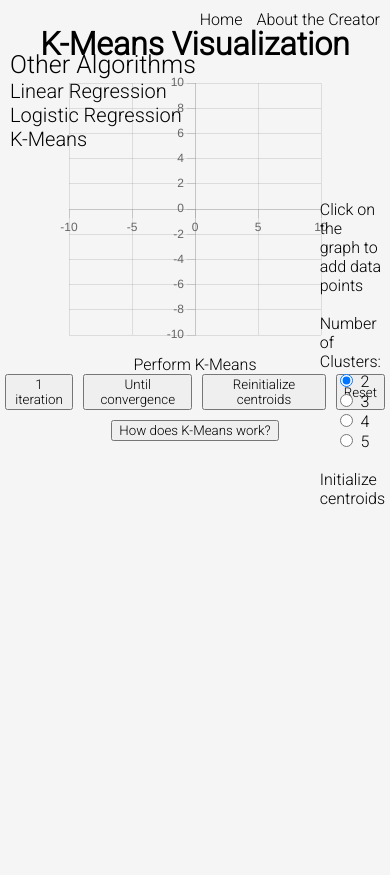
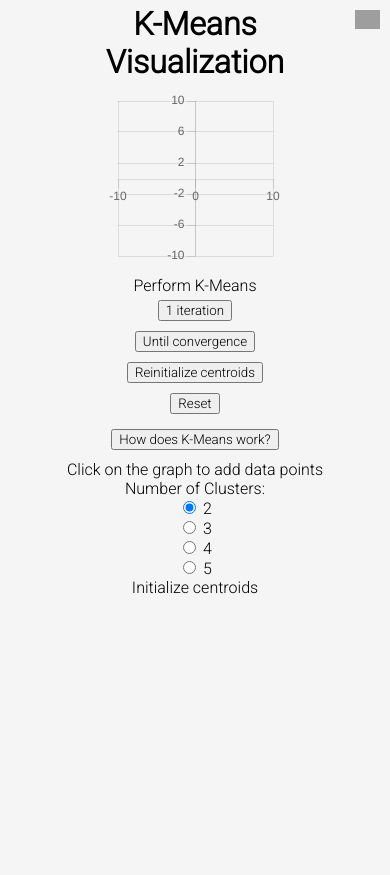
Before and after one commit to Sourish07/MLVisSuite, a Flask app: page /kmeans in a window 390 px wide. Shown: the top 875 px of the page. Run offline with Flask 2, Linux system fonts and the light colour scheme; some libraries are stand-ins or nearby versions; grey boxes are pictures that could not be loaded.

Commit message:
Added mobile sidebar

```diff
--- a/static/css/queries.css
+++ b/static/css/queries.css
@@ -1,5 +1,59 @@
 @media only screen and (max-width: 1024px) {
+    .menu-links-other-algos {
+        display: inline;
+    }
+
+    .algoLinks {
+        display: none;
+    }
+
+    .centerpiece {
+        width: 500px;
+        margin: 0 0 0 5px;
+    }
+
     #info {
-        width: auto;
+        position: initial;
+        margin-top: 100px;
     }
 }
+
+@media only screen and (max-width: 750px) {
+    h1 {
+        margin: 5px 60px 0 60px;
+    }
+
+    .menu-links {
+        display: none;
+    }
+
+    .hamburger-icon {
+        display: block;
+        position: absolute;
+        top: 10px;
+        right: 10px;
+        width: 25px;
+    }
+
+    .centerpiece {
+        width: 50vw;
+        margin: 0 auto;
+    }
+
+    .row {
+        flex-direction: column;
+    }
+
+    #info {
+        /*top: initial;*/
+        bottom: 0;
+        right: initial;
+        margin: 10px auto;
+        /*margin-top: initial;*/
+        /*position: initial;*/
+    }
+
+    #info br {
+        display: none;
+    }
+}
--- a/static/css/style.css
+++ b/static/css/style.css
@@ -9,8 +9,51 @@ body {
     margin: 0 auto;
     display: flex;
     flex-direction: column;
-    align-items: center;
+    /*align-items: center;*/
     background: #f5f5f5;
+    height: 95vh;
+}
+
+.hamburger-icon {
+    display: none;
+}
+
+.mobile-sidebar-nav {
+    display: flex;
+    flex-direction: column;
+    width: 0;
+    height: 95%;
+    position: fixed;
+    z-index: 1;
+    top: 0;
+    right: 0;
+    background-color: #222;
+    overflow-x: hidden;
+    padding-top: 60px;
+    transition: 0.5s;
+    border-top-left-radius: 10px;
+    border-bottom-left-radius: 10px;
+    white-space: nowrap;
+    color: white;
+}
+
+.mobile-sidebar-nav a {
+    color: white;
+    text-decoration: none;
+    font-size: 1.75rem;
+    padding: 10px;
+}
+
+.mobile-sidebar-nav a:hover,
+.mobile-sidebar-nav a:active {
+    background-color: #FFF;
+    color: #000;
+}
+
+.close-sidebar-nav {
+    position: absolute;
+    top: 10px;
+    left: 10px;
 }
 
 .card h2 {
@@ -26,27 +69,27 @@ body {
     top: 0;
     right: 0;
     margin: 10px 10px 0 0;
-
 }
 
 .menu-links a {
     margin-left: 10px;
 }
 
+/*.menu-links-other-algos {*/
+/*    display: none;*/
+/*}*/
+
 h1 {
     text-align: center;
     margin: 25px 0 0 0;
-    /*display: block;*/
 }
 
 a {
     text-decoration: none;
 }
 
-a:link,
-a:visited,
-a:hover,
-a:active {
+.algoLinks a,
+.menu-links a{
     color: black;
 }
 
@@ -54,9 +97,22 @@ p {
     margin: 0;
 }
 
+.row {
+    display: flex;
+    justify-content: space-around;
+}
+
+.centerpiece {
+    display: flex;
+    flex-direction: column;
+    align-items: center;
+    width: 500px;
+    /*width: 100vw;*/
+    margin: 0 auto;
+}
+
 #graph {
-    max-width: 500px;
-    width: 75vw;
+    width: 100%;
 }
 
 #figure {
@@ -72,18 +128,20 @@ p {
     display: flex;
     justify-content: center;
     margin-bottom: 10px;
+    flex-wrap: wrap;
 }
 
 #iter_buttons button {
-    margin: 0 5px;
+    margin: 5px;
 }
 
 #info {
     position: absolute;
     height: 200px;
-    width: 400px;
-    right: 5px;
-    margin-left: 350px;
+    /*width: 400px;*/
+    width: auto;
+    right: 10px;
+    /*margin-left: 350px;*/
     top: 200px;
     display: flex;
     flex-direction: column;
@@ -125,7 +183,8 @@ p {
     top: 50%;
     left: 50%;
     transform: translate(-50%, -50%);
-    width: 720px;
+    max-width: 720px;
+    width: 75vw;
     /*height: 480px;*/
     border-radius: 10px;
     box-shadow: black 1px 1px 10px;
--- a/static/js/script.js
+++ b/static/js/script.js
@@ -11,6 +11,29 @@ $(window).on("click", function (e) {
         $("#info-modal").fadeOut()
     }
 })
+
+///////////////////////////////////////////
+const nav = $(".mobile-sidebar-nav");
+
+$(".hamburger-icon").on("click", function (e) {
+    nav.css("width", "300px");
+});
+
+nav.on("click", function (e) {
+    e.stopPropagation();
+})
+
+$(document).on("click", function (e) {
+
+    if (nav.css("width") !== "0px") {
+        nav.css("width", 0);
+    }
+});
+
+$(".close-sidebar-nav").on("click", function () {
+    nav.css("width", 0);
+})
+///////////////////////////////////////////
 
 function gradDesc(numOfIterations, algoName) {
     const numOfDegrees = $("input[name='degree']:checked").val()
--- a/templates/base.html
+++ b/templates/base.html
@@ -23,7 +23,17 @@
     <a href="/">Home</a>
     <a href="https://www.sourish.dev">About the Creator</a>
 </div>
-
+<img class="hamburger-icon" src="static/images/hamburger-menu.svg" alt="hamburger">
+<div class="mobile-sidebar-nav">
+    <a class="close-sidebar-nav">&times;</a>
+    <a href="/">Home</a>
+    <a href="https://www.sourish.dev">About the Creator</a>
+    <hr style="color: white; width: 95%">
+    <p style="font-size: 2rem; margin-left: 5px; font-weight: bold">Other Algorithms</p>
+    <a href="/linreg">Linear Regression</a>
+    <a href="/logreg">Logistic Regression</a>
+    <a href="/kmeans">K-Means</a>
+</div>
 <div class="algoLinks">
     <span>Other Algorithms</span>
     <a href="/linreg">Linear Regression</a>
@@ -31,11 +41,15 @@
     <a href="/kmeans">K-Means</a>
 </div>
 
-{% block graph %}{% endblock %}
+<div class="row">
+    <div class="centerpiece">
+        {% block graph %}{% endblock %}
 
-{% block content %}{% endblock %}
-
-<button id="more-info">{% block modalButtonText %}{% endblock %}</button>
+        {% block content %}{% endblock %}
+        <button id="more-info">{% block modalButtonText %}{% endblock %}</button>
+    </div>
+    {% block info %}{% endblock %}
+</div>
 
 <div id="info-modal">
     <div id="info-modal-content">
--- a/templates/gdBase.html
+++ b/templates/gdBase.html
@@ -5,7 +5,9 @@
         <p style="text-align: center">Perform Gradient Descent</p>
         {% block gdButtons %}{% endblock %}
     </div>
+{% endblock %}
 
+{% block info %}
     <div id='info'>
         <p id='converged'>Click on the graph to add data points</p>
         <br/>
--- a/templates/index.html
+++ b/templates/index.html
@@ -16,7 +16,7 @@
     <a href="https://www.sourish.dev">About the Creator</a>
 </div>
 <h1>Machine Learning Algorithm Visualizations</h1>
-<p>Click one to see it in action!</p>
+<p style="text-align: center">Click one to see it in action!</p>
 <div class="cards">
 
 </div>
--- a/templates/kmeans.html
+++ b/templates/kmeans.html
@@ -26,7 +26,9 @@
             </div>
         {% endblock %}
     </div>
+{% endblock %}
 
+{% block info %}
     <div id='info'>
         <p id='converged'>Click on the graph to add data points</p>
         <br/>
```
Also changed, not shown: static/images/hamburger-menu.svg (added), static/images/hamburger.png (added). Lines whose indentation alone changed are shown as unchanged.
